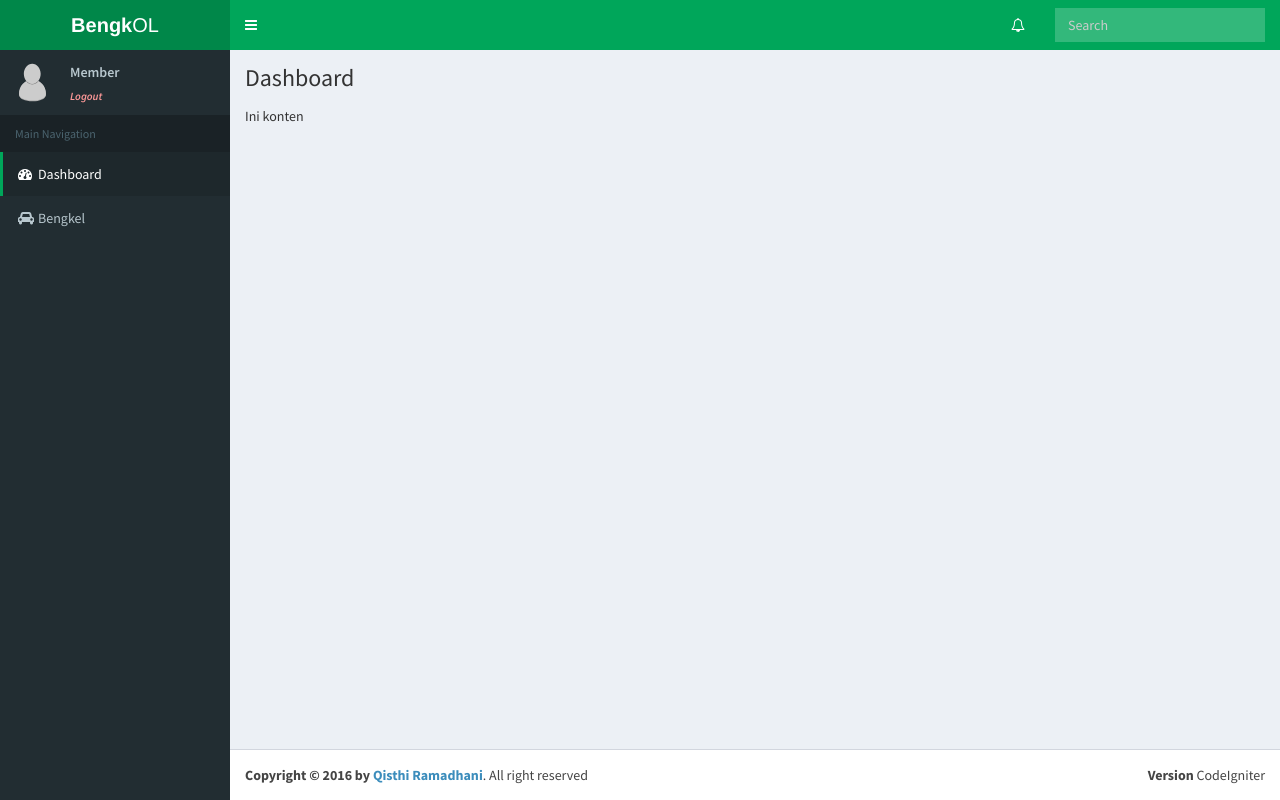
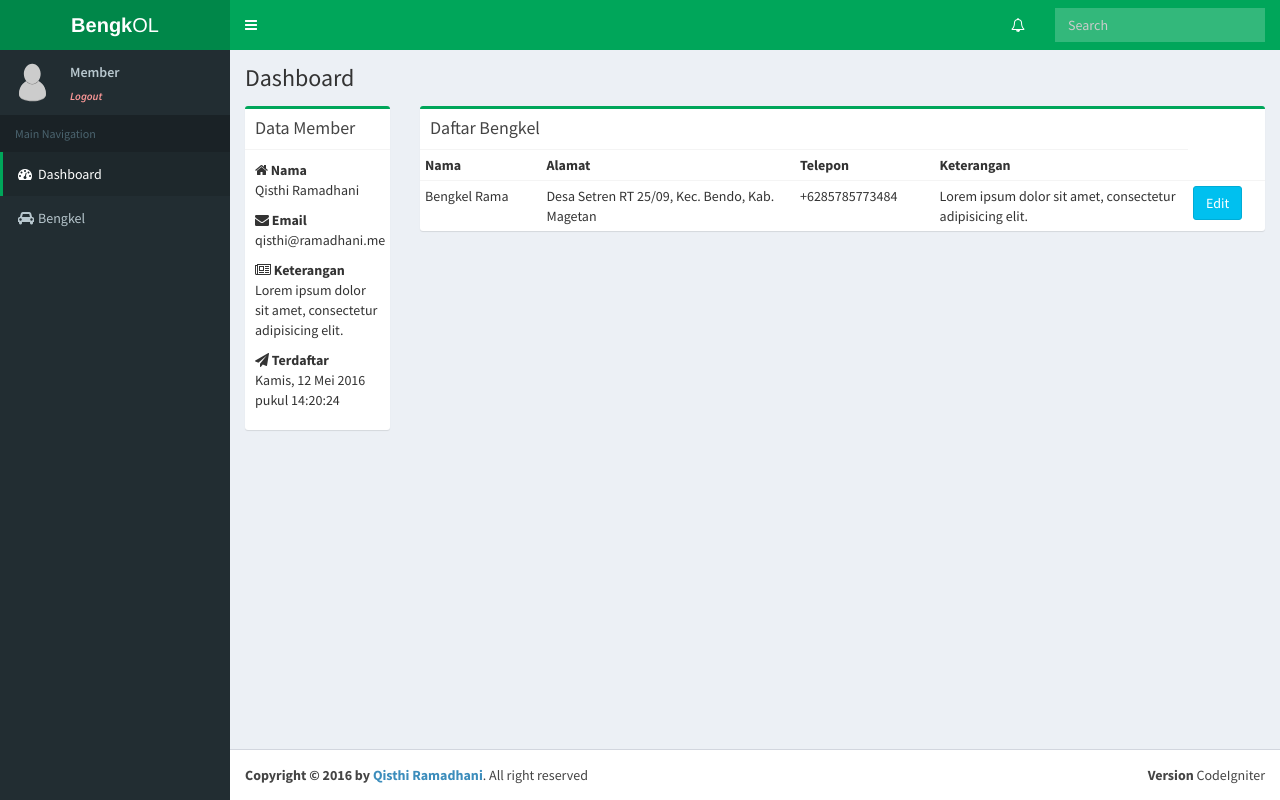
Before and after one commit to ramageek/bengkol_codeigniter, a CodeIgniter app: page /database/member in a window 1280 px wide. Run offline with CodeIgniter, Linux system fonts and the light colour scheme.

Commit message:
Rancangan halaman dasbor member

```diff
--- a/app/views/member/index.php
+++ b/app/views/member/index.php
@@ -57,7 +57,7 @@
 
 				<ul class="sidebar-menu">
 					<li class="header">Main Navigation</li>
-					<li class="active"><a href="#"><i class="fa fa-dashboard"></i><span>Dashboard</span></a></li>
+					<li class="active"><a href="<?= base_url('member') ?>"><i class="fa fa-dashboard"></i><span>Dashboard</span></a></li>
 					<li><a href="#"><i class="fa fa-car"></i><span>Bengkel</span></a></li>
 				</ul>
 			</section>
@@ -69,7 +69,53 @@
 			</section>
 
 			<section class="content">
-				<p>Ini konten</p>
+				<div class="row">
+					<div class="col-md-2">
+						<div class="box box-success">
+							<div class="box-header with-border">
+								<h3 class="box-title">Data Member</h3>
+							</div>
+							<div class="box-body">
+								<i class="fa fa-home"></i>
+								<strong>Nama</strong>
+								<p>Qisthi Ramadhani</p>
+								<i class="fa fa-envelope"></i>
+								<strong>Email</strong>
+								<p>qisthi@ramadhani.me</p>
+								<i class="fa fa-newspaper-o"></i>
+								<strong>Keterangan</strong>
+								<p>Lorem ipsum dolor sit amet, consectetur adipisicing elit.</p>
+								<i class="fa fa-paper-plane"></i>
+								<strong>Terdaftar</strong>
+								<p>Kamis, 12 Mei 2016 pukul 14:20:24</p>
+							</div>
+						</div>
+					</div>
+					<div class="col-md-10">
+						<div class="box box-success">
+							<div class="box-header">
+								<h3 class="box-title">Daftar Bengkel</h3>
+							</div>
+							<div class="box-body no-padding">
+								<table class="table table-condensed">
+									<tr>
+										<th>Nama</th>
+										<th style="width:30%">Alamat</th>
+										<th>Telepon</th>
+										<th style="width:30%">Keterangan</th>
+									</tr>
+									<tr>
+										<td>Bengkel Rama</td>
+										<td>Desa Setren RT 25/09, Kec. Bendo, Kab. Magetan</td>
+										<td>+6285785773484</td>
+										<td>Lorem ipsum dolor sit amet, consectetur adipisicing elit.</td>
+										<td><a href="#" class="btn btn-info" role="button">Edit</a></td>
+									</tr>
+								</table>
+							</div>
+						</div>
+					</div>
+				</div>
 			</section>
 		</div>
 
```
